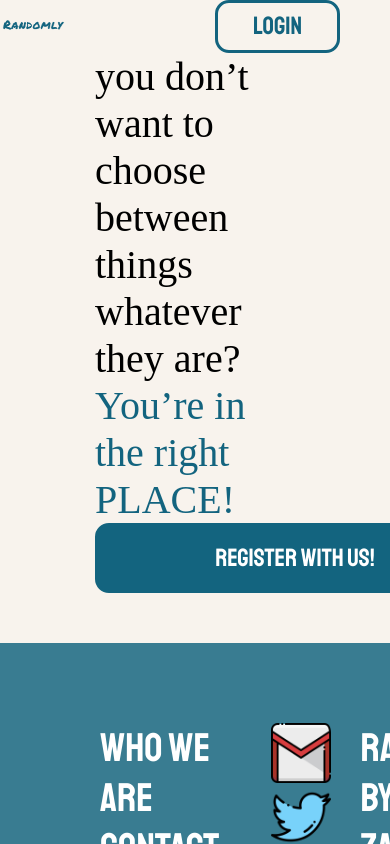
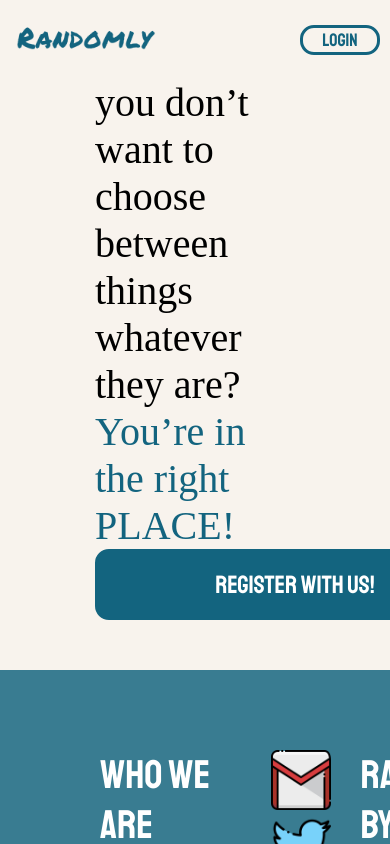
Before and after one commit to zainaazam/randomly, a React (Create React App) app: page / in a window 390 px wide. Shown: the top 844 px of the page. Built offline with nearby package versions, Linux system fonts and the light colour scheme; a web font is replaced by a local one.

Commit message:
Header responsive Done

```diff
--- a/src/Components/Header.js
+++ b/src/Components/Header.js
@@ -117,10 +117,10 @@ export const HeaderWrapper = styled.div`
   z-index: 999;
   /* position: relative; */
   /* width: 100%; */
-  /* @media (max-width: 980px) {
-    justify-content: space-around;
+  @media (max-width: 400px) {
+    padding: 0px 10px 0px 0px;
   }
-  @media (max-width: 700px) {
+  /* @media (max-width: 700px) {
     justify-content: space-evenly;
   }
   @media (max-width: 580px) {
@@ -145,12 +145,27 @@ export const HeaderLogo = styled.img`
   width: 90%;
   margin: 0px 60px;
   @media (max-width: 768px) {
-    margin: 0%;
+    width: 100%;
+  }
+  @media (max-width: 400px) {
+    margin-left: 10px;
   }
 `;
 
 export const HeaderLogoWrapper = styled.div`
   width: 22%;
+
+  @media (max-width: 768px) {
+    width: 30%;
+  }
+
+  @media (max-width: 500px) {
+    width: 40%;
+  }
+
+  @media (max-width: 370px) {
+    width: 45%;
+  }
 
   /* @media (max-width: 1100px) {
     width: 15%;
@@ -181,6 +196,22 @@ export const Login = styled.button`
     background-color: ${Theme.colors.primary};
     /* color: white; */
   }
+  @media (max-width: 1150px) {
+    width: 115px;
+    height: 48px;
+  }
+  @media (max-width: 1000px) {
+    width: 100px;
+    height: 40px;
+  }
+  @media (max-width: 600px) {
+    width: 90px;
+    height: 35px;
+  }
+  @media (max-width: 400px) {
+    width: 80px;
+    height: 30px;
+  }
   /* padding: 0.7% 0px;
   font-size: 25px;
   font-weight: 600;
@@ -193,6 +224,13 @@ export const LoginText = styled(CustomText)`
   transition: all 0.5s ease-in-out;
   color: ${(props) =>
     props.hovered ? Theme.colors.white : Theme.colors.primary};
+
+  @media (max-width: 1000px) {
+    font-size: 20px;
+  }
+  @media (max-width: 400px) {
+    font-size: 18px;
+  }
 `;
 
 const Avatar = styled.img`
```
